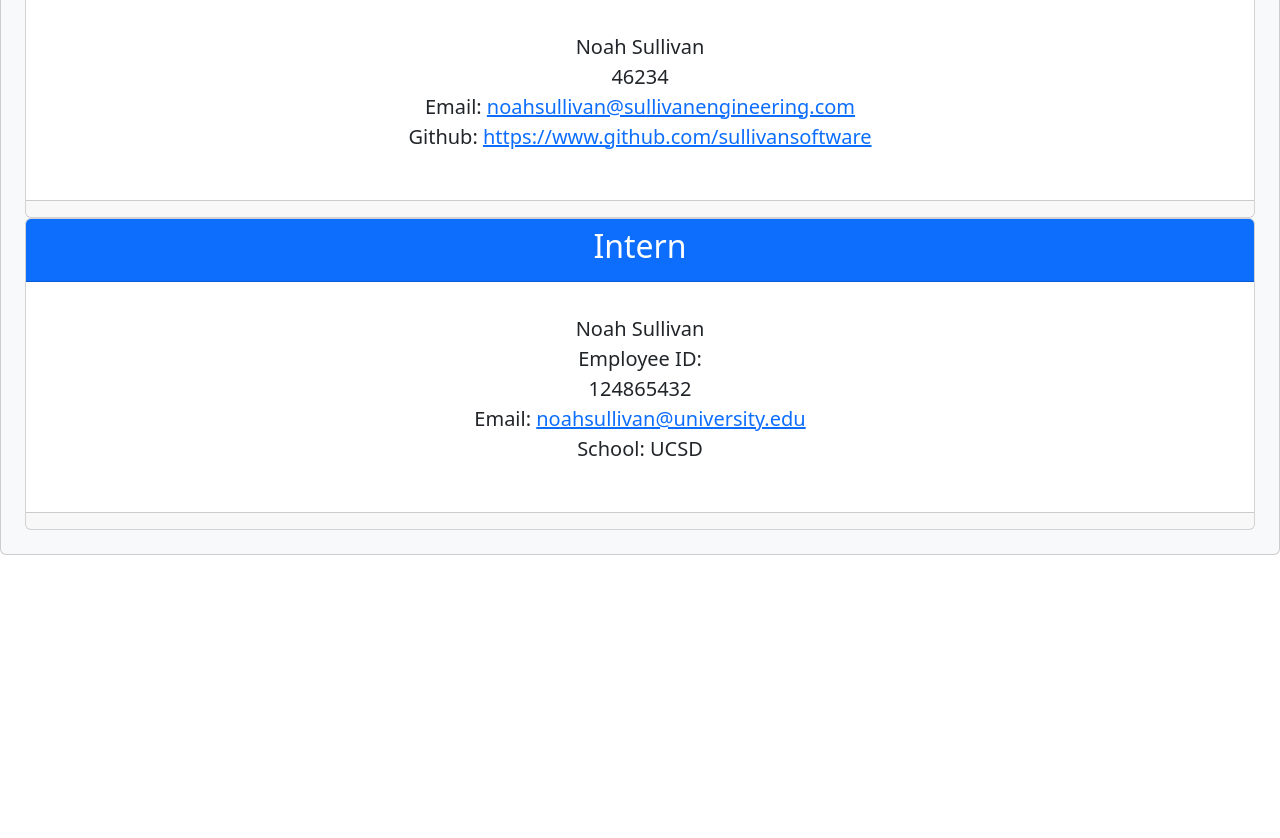
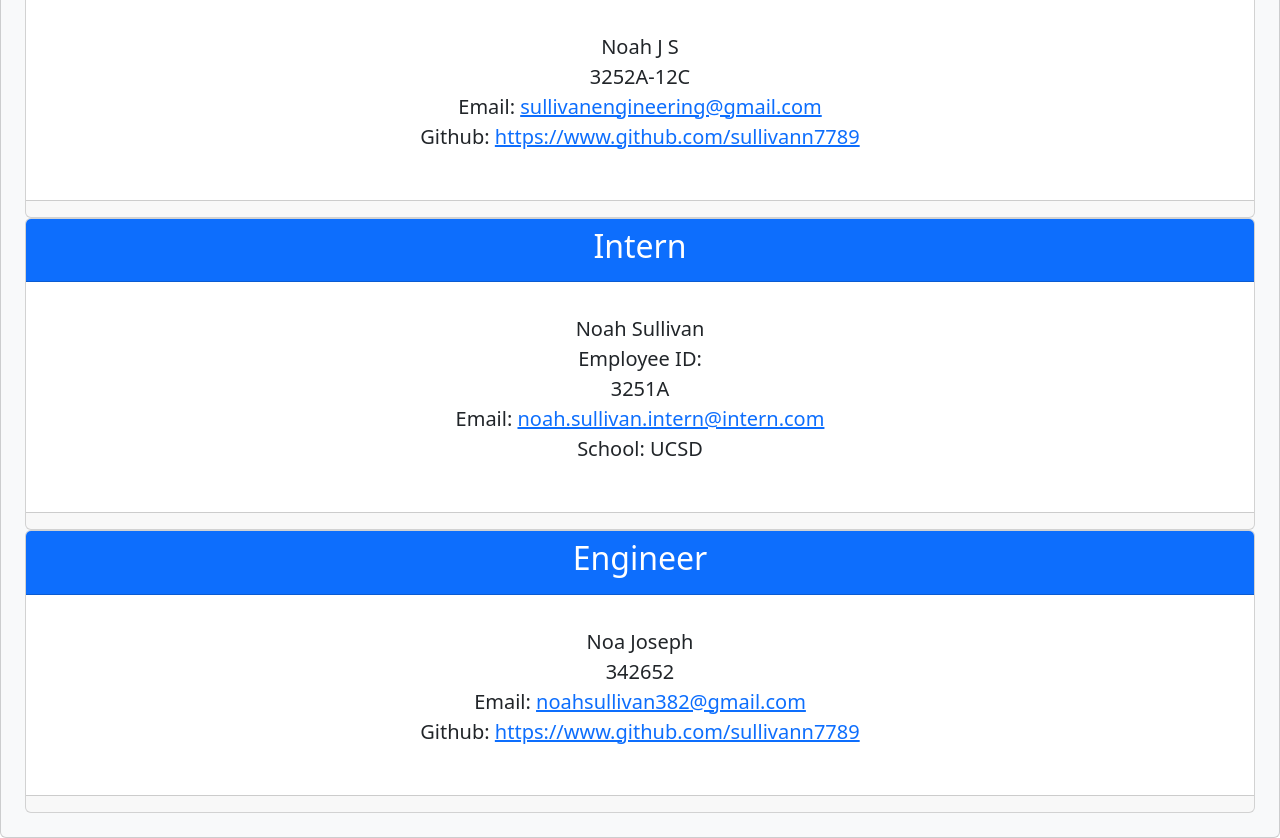
Before and after one commit to sullivann7789/Company-team-website-builder, a website: page dist/index.html in a window 1280 px wide. Shown: the part 554-1392 px from the top of the page. Before the commit the page ends 1109 px from the top, so only its background shows below. Drawn offline with nearby package versions, Linux system fonts and the light colour scheme.

Commit message:
sample index.html file generated

```diff
--- a/dist/index.html
+++ b/dist/index.html
@@ -27,13 +27,13 @@
     <div class="p-3">
     <blockquote class="blockquote text-center">
       <p class="card-body">
-      Noah
+      Noah Sullivan
         <br />
-      Employee ID: <br>3452353
+      Employee ID: <br>1324352
       <br />
-      Email: <a href="mailto:noahsullvan382@gmail.com">noahsullvan382@gmail.com</a>
+      Email: <a href="mailto:noahsullivan382@gmail.com">noahsullivan382@gmail.com</a>
       <br />
-      Phone: 43675324532</p>
+      Phone: 769-893-5689</p>
       </blockquote>
     </div>
     <footer class="card-footer text-center">
@@ -48,13 +48,13 @@
     <div class="p-3">
     <blockquote class="blockquote text-center">
       <p class="card-body">
-      Noah Sullivan
+      Noah J S
         <br />
-      46234
+      3252A-12C
       <br />
-     Email: <a href="mailto:noahsullivan@sullivanengineering.com">noahsullivan@sullivanengineering.com</a>
+     Email: <a href="mailto:sullivanengineering@gmail.com">sullivanengineering@gmail.com</a>
       <br />
-      Github: <a href="https://www.github.com/sullivansoftware">https://www.github.com/sullivansoftware</a>
+      Github: <a href="https://www.github.com/sullivann7789">https://www.github.com/sullivann7789</a>
       </p>
       </blockquote>
     </div>
@@ -72,11 +72,33 @@
       <p class="card-body">
       Noah Sullivan
         <br />
-      Employee ID: <br>124865432
+      Employee ID: <br>3251A
       <br />
-      Email: <a href="mailto:noahsullivan@university.edu">noahsullivan@university.edu</a>
+      Email: <a href="mailto:noah.sullivan.intern@intern.com">noah.sullivan.intern@intern.com</a>
       <br />
       School: UCSD
+      </p>
+      </blockquote>
+    </div>
+    <footer class="card-footer text-center">
+    </footer>
+  </section>
+    <section class="card card-rounded bg-white">
+    <header class="card-header text-center bg-primary">
+      <h2 class="text-white">
+        Engineer
+      </h2>
+    </header>
+    <div class="p-3">
+    <blockquote class="blockquote text-center">
+      <p class="card-body">
+      Noa Joseph
+        <br />
+      342652
+      <br />
+     Email: <a href="mailto:noahsullivan382@gmail.com">noahsullivan382@gmail.com</a>
+      <br />
+      Github: <a href="https://www.github.com/sullivann7789">https://www.github.com/sullivann7789</a>
       </p>
       </blockquote>
     </div>
--- a/package.json
+++ b/package.json
@@ -5,7 +5,7 @@
   "devDependencies": {
     "jest": "^29.4.3"
   },
-    "scripts": {
-      "test": "jest"
-    }
+  "scripts": {
+    "test": "jest"
+  }
 }
```
